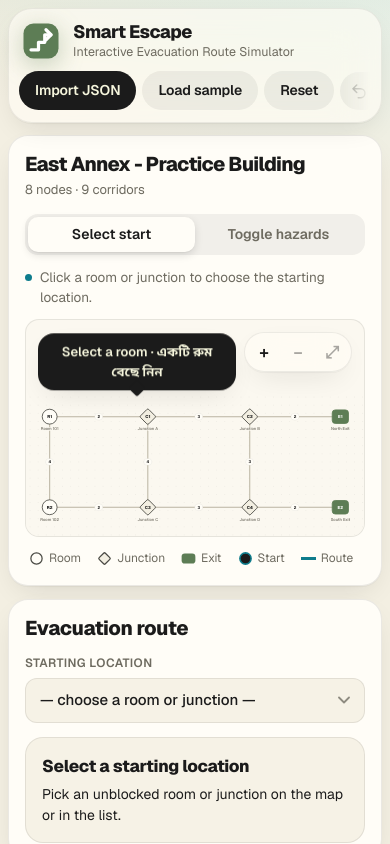
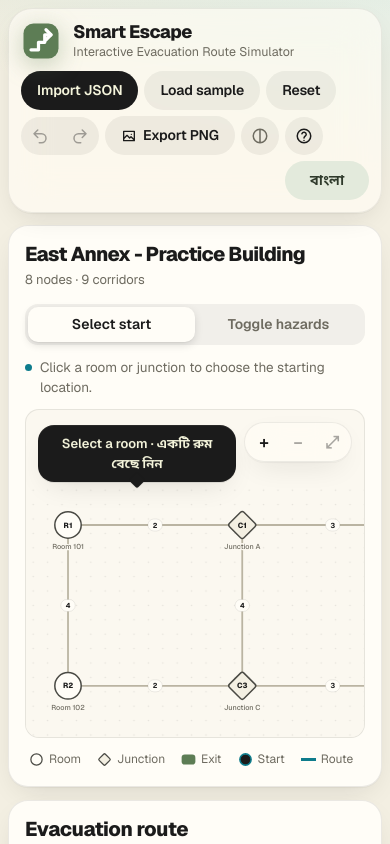
Before and after one commit to 0xdevabir/smart-escape-mock, a React (Vite) app: page / in a window 390 px wide. Shown: the top 844 px of the page. Built offline with nearby package versions, Linux system fonts and the light colour scheme.

Commit message:
Enhance map interaction by adding a scrollable container for better usability on mobile devices. Update CSS for toolbar layout adjustments and improve responsiveness, ensuring all actions remain visible on smaller screens.

```diff
--- a/src/components/MapView.tsx
+++ b/src/components/MapView.tsx
@@ -197,6 +197,8 @@ export const MapView = forwardRef<SVGSVGElement, Props>(function MapView(
 
   return (
     <div className="map-wrap" ref={wrapRef}>
+      {/* Scroller: on phones the plan keeps a legible minimum width and pans sideways instead of shrinking */}
+      <div className="map-scroll" onScroll={() => setTip(null)}>
       <svg
         ref={ref}
         className={`map mode-${mode}${view.k > 1 ? ' is-zoomed' : ''}`}
@@ -353,6 +355,7 @@ export const MapView = forwardRef<SVGSVGElement, Props>(function MapView(
           </g>
         )}
       </svg>
+      </div>
 
       {children}
 
--- a/src/index.css
+++ b/src/index.css
@@ -201,6 +201,7 @@ button { touch-action: manipulation; }
 .brand-mark rect { fill: var(--exit); }
 .brand-mark path { fill: none; stroke: var(--exit-ink); stroke-width: 2.6; stroke-linecap: round; stroke-linejoin: round; }
 .toolbar { display: flex; gap: 6px; align-items: center; flex-wrap: nowrap; }
+.btn-group { display: flex; flex: none; gap: 2px; }
 .divider { width: 1px; height: 22px; background: var(--line); margin: 0 4px; flex: none; }
 
 /* ---------- Buttons: iOS capsules */
@@ -399,7 +400,10 @@ button { touch-action: manipulation; }
 
 /* ---------- Map overlays: HUD / coach mark and zoom share a bar above the drawing, so they never cover a node */
 .map-wrap { display: grid; grid-template-columns: minmax(0, 1fr) auto; grid-template-rows: auto minmax(0, 1fr); align-items: center; }
-.map-wrap > .map { grid-column: 1 / -1; grid-row: 2; }
+.map-scroll {
+  grid-column: 1 / -1; grid-row: 2; min-width: 0; overflow-x: auto; overflow-y: hidden;
+  overscroll-behavior-x: contain; scrollbar-width: thin; scrollbar-color: var(--fill-strong) transparent;
+}
 .hud, .coach {
   grid-row: 1; grid-column: 1; justify-self: start; margin: 12px 0 0 12px; display: flex; flex-wrap: wrap; align-items: center; gap: 4px 12px;
   padding: 8px 14px; border-radius: 999px; font-size: 14px; box-shadow: var(--shadow); animation: pop-in .5s var(--spring) both;
@@ -700,18 +704,13 @@ kbd { font-family: var(--mono); font-size: 12px; padding: 3px 7px; border-radius
   .layout { grid-template-columns: minmax(0, 1fr); padding: 16px 12px 32px; gap: 16px; }
   .side { position: static; max-height: none; overflow: visible; }
 }
-/* Below tablet width the toolbar becomes a swipeable row of capsules under the brand. */
+/* Below tablet width the toolbar drops under the brand and wraps, so every action stays visible (nothing hidden off-screen). */
 @media (max-width: 880px) {
   .topbar { flex-direction: column; align-items: stretch; gap: 10px; padding: 12px; border-radius: 24px; }
   .brand p { display: block; }
-  .toolbar {
-    overflow-x: auto; scrollbar-width: none; scroll-snap-type: x proximity; padding: 2px 28px 2px 2px; margin: -2px;
-    -webkit-mask-image: linear-gradient(90deg, #000 calc(100% - 28px), transparent);
-    mask-image: linear-gradient(90deg, #000 calc(100% - 28px), transparent);
-  }
-  .toolbar::-webkit-scrollbar { display: none; }
-  .toolbar > * { scroll-snap-align: start; }
+  .toolbar { flex-wrap: wrap; }
   .toolbar .divider { display: none; }
+  .toolbar .btn.lang { margin-left: auto; }
 }
 @media (max-width: 640px) {
   :root { --top-gap: 8px; --radius: 20px; }
@@ -724,7 +723,8 @@ kbd { font-family: var(--mono); font-size: 12px; padding: 3px 7px; border-radius
   .seg-label { display: none; }
   .segmented { width: 100%; }
   .map-wrap { border-radius: 14px; }
-  .map { max-height: 62vh; max-height: 62dvh; }
+  /* Keep IDs and costs legible: the plan keeps a minimum drawing width and scrolls sideways inside the frame. */
+  .map-scroll .map { min-width: 600px; max-height: none; }
   .hud { font-size: 13px; margin: 8px 8px 0; padding: 6px 12px; }
   .zoom { right: 8px; top: 8px; }
   .zoom .btn.icon { width: 32px; min-width: 32px; min-height: 32px; }
```
